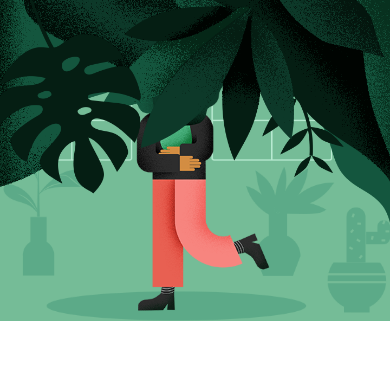
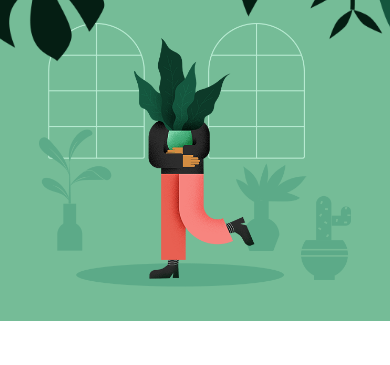
Before and after one commit to Marcos-Toledo/green-thumb, a website built with Parcel: page index.html in a window 390 px wide. Shown: the part 279-644 px from the top of the page. Built offline with nearby package versions, Linux system fonts and the light colour scheme; files whose address does not match are found by name.

Commit message:
adjusting bg mobile in section cover

```diff
--- a/assets/styles/components/header.scss
+++ b/assets/styles/components/header.scss
@@ -4,6 +4,7 @@
   top: 0;
   right: 0;
   left: 0;
+  z-index: 2;
 }
 
 .gt-logo {
--- a/assets/styles/pages/home.scss
+++ b/assets/styles/pages/home.scss
@@ -1,12 +1,35 @@
 .gt-cover {
+  position: relative;
   padding: 7.8rem 0 7.54rem;
   background-color: $green-100;
-  background-image: url(../images/hero/desktop/left-leaves.png),
-    url(../images/hero/desktop/right-leaves.png),
-    url(../images/hero/desktop/plantperson.png);
-  background-position: 0% bottom, 100% bottom, 72.3% 49%;
-  background-repeat: no-repeat, no-repeat, no-repeat;
-  background-size: contain, contain, 23%;
+  background-image: url("../images/hero/desktop/plantperson.png");
+  background-size: auto 90%;
+  background-position: 70% center;
+  background-repeat: no-repeat;
+
+  &:before,
+  &:after {
+    content: "";
+    position: absolute;
+    bottom: 0;
+    height: 100%;
+    background-repeat: no-repeat;
+    background-size: cover;
+  }
+
+  &:before {
+    width: 55%;
+    background-image: url("../images/hero/desktop/left-leaves.png");
+    background-position: right;
+    left: 0px;
+  }
+
+  &:after {
+    width: 25%;
+    background-image: url("../images/hero/desktop/right-leaves.png");
+    background-position: left;
+    right: 0;
+  }
 }
 
 .gt-cover-title {
@@ -84,11 +107,23 @@
 @media (max-width: $tablet-width) {
   .gt-cover {
     min-height: 600px;
-    background-image: url(../images/hero/mobile/mobile-leaves.png),
-      url(../images/hero/mobile/mobile-plantperson.png);
-    background-position: left 150%, left bottom;
-    background-size: 100%, contain;
     padding: 7rem 0 7.54rem;
+    background-image: url("../images/hero/mobile/mobile-plantperson.png");
+    background-size: 80%;
+    background-position: center 90%;
+
+    &:before {
+      width: 100%;
+      background-image: url("../images/hero/mobile/mobile-leaves.png");
+      background-position: bottom;
+      background-size: cover;
+      top: -50%;
+      padding: 40px 0;
+    }
+
+    &:after {
+      display: none;
+    }
   }
 
   .gt-cover-title {
@@ -111,9 +146,3 @@
     }
   }
 }
-
-@media (max-width: $tablet-width - 316px) {
-  .gt-cover {
-    background-position: left 0, left bottom;
-  }
-}
```
